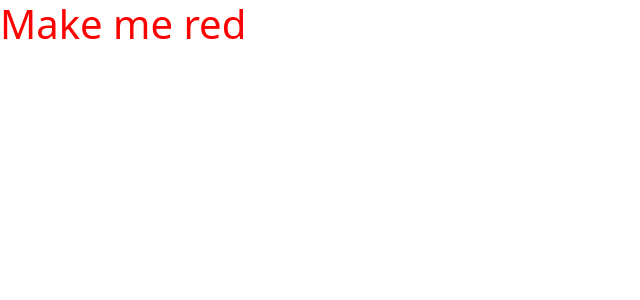
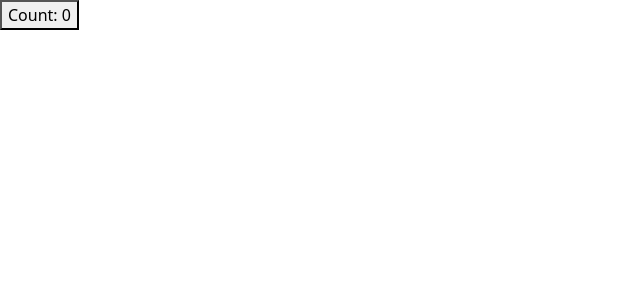
Before and after one commit to huy19712011/vue-docs-01, a Vue app: page / in a window 1280 px wide. Shown: the top 300 px of the page, without its empty margins (0-640 px from the left). Built offline with nearby package versions, Linux system fonts and the light colour scheme.

Commit message:
3. Event Listeners

```diff
--- a/src/App.vue
+++ b/src/App.vue
@@ -1,7 +1,15 @@
 <script setup>
 import { reactive, ref } from "vue";
 
+const count = ref(0);
+const increment = () => {
+  count.value++;
+};
+
+/*
+// 2. Attribute Binding
 const titleClass = ref("title");
+*/
 
 /*
 //1. ref and reactive
@@ -16,8 +24,11 @@ message.value = "Changed!";
 </script>
 
 <template>
+  <button @click="increment">Count: {{ count }}</button>
+
+  <!-- 2
   <h1 :class="titleClass">Make me red</h1>
-
+ -->
   <!-- 1
   <h1>{{ message }}</h1>
   <p>Count is: {{ counter.count }}</p>
@@ -25,7 +36,10 @@ message.value = "Changed!";
 </template>
 
 <style scoped>
+/*
+//2
 .title {
   color: red;
 }
+*/
 </style>
```
